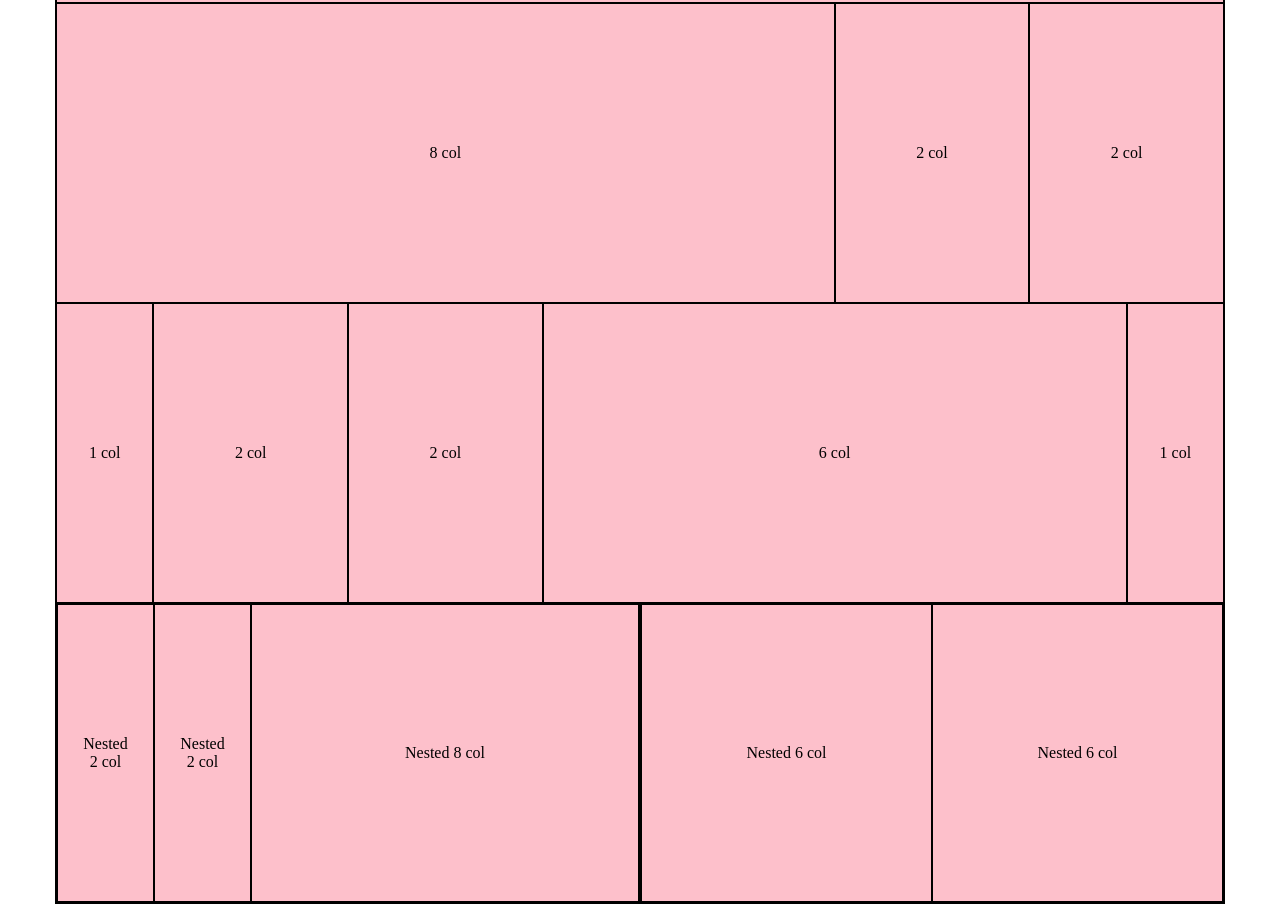
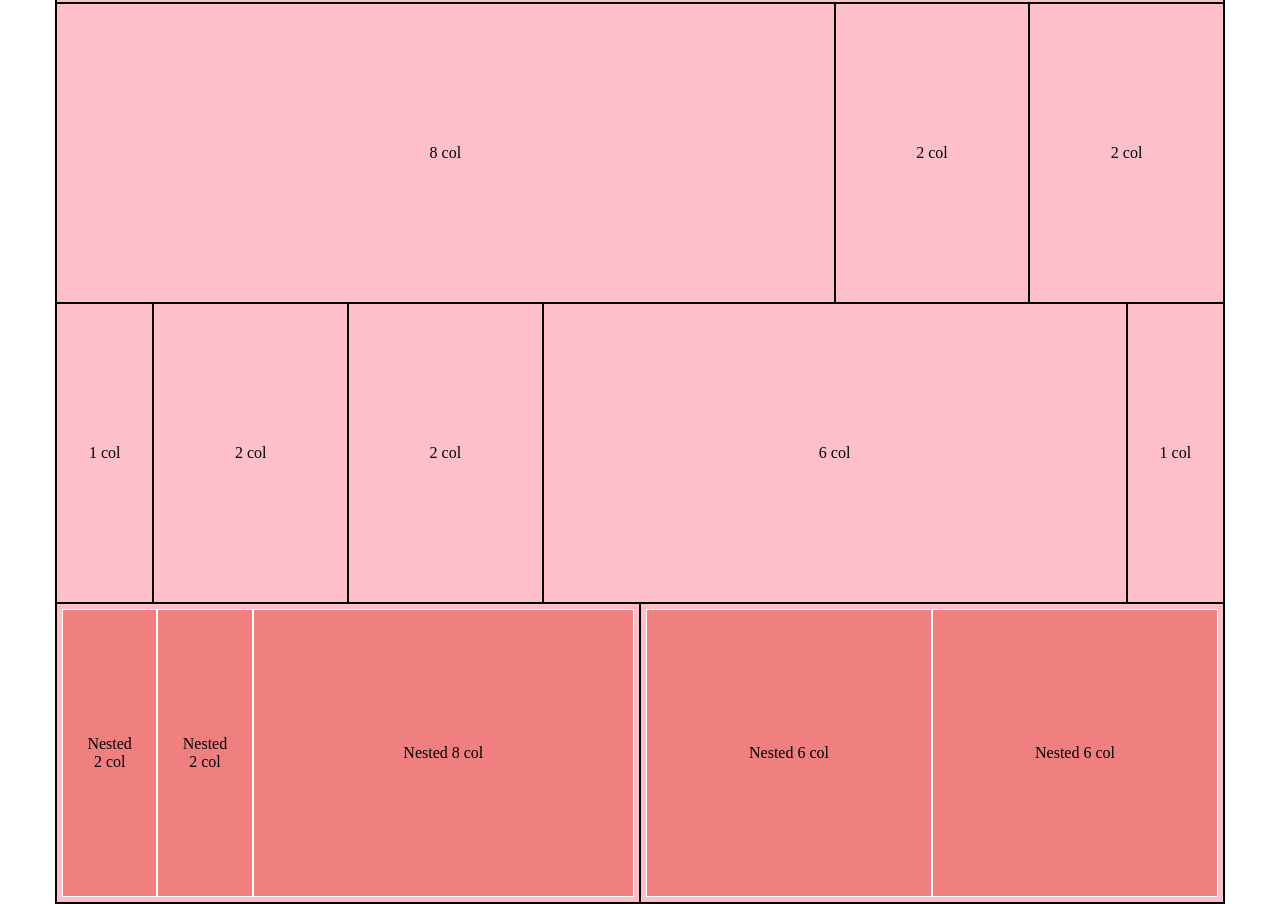
Before and after one commit to AAgozzino/html-css-12bool, a plain HTML site: page index.html in a window 1280 px wide. Shown: the part 598-1502 px from the top of the page. Drawn offline with Linux system fonts and the light colour scheme.

Commit message:
Row 5 nested

```diff
--- a/css/style.css
+++ b/css/style.css
@@ -17,6 +17,7 @@
   background-color: #FDC0CB;
   text-align: center;
   position: relative;
+  padding: 5px;
 }
 
 [class*='col-'] > p{
@@ -25,3 +26,8 @@
   left: 50%;
   transform: translate(-50%, -50%);
 }
+
+[class*='col-'] .nested{
+  background-color: #F07F80;
+  border: 1px solid #fff;
+}
--- a/index.html
+++ b/index.html
@@ -92,25 +92,29 @@
       <!-- /riga 4 - 1 2 2 6 1 -->
       <!-- riga 5 - nested -->
       <div class="row">
+        <!-- Nest - 2 2 8 -->
         <div class="col-6">
-          <div class="col-2">
+          <div class="col-2 nested">
             <p>Nested 2 col</p>
           </div>
-          <div class="col-2">
+          <div class="col-2 nested">
             <p>Nested 2 col</p>
           </div>
-          <div class="col-8">
+          <div class="col-8 nested">
             <p>Nested 8 col</p>
           </div>
         </div>
+        <!-- /Nest - 2 2 8 -->
+        <!-- Nest - 6 6 -->
         <div class="col-6">
-          <div class="col-6">
+          <div class="col-6 nested">
             <p>Nested 6 col</p>
           </div>
-          <div class="col-6">
+          <div class="col-6 nested">
             <p>Nested 6 col</p>
           </div>
         </div>
+        <!-- /Nest - 6 6 -->
       </div>
       <!-- /<!-- riga 5 - nested -->
     </div>
```
